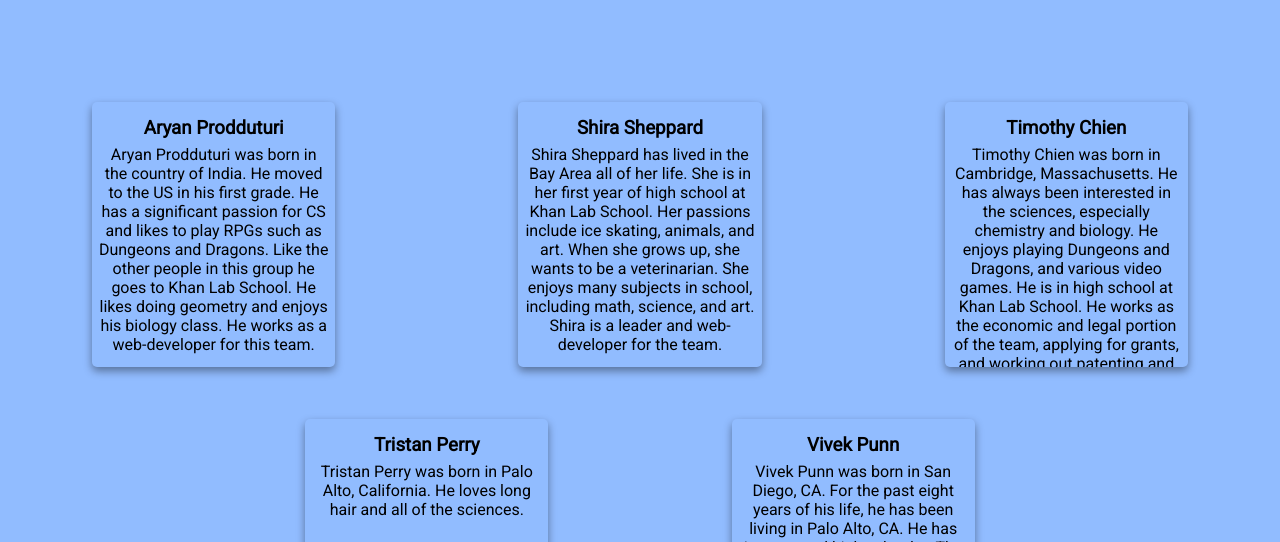
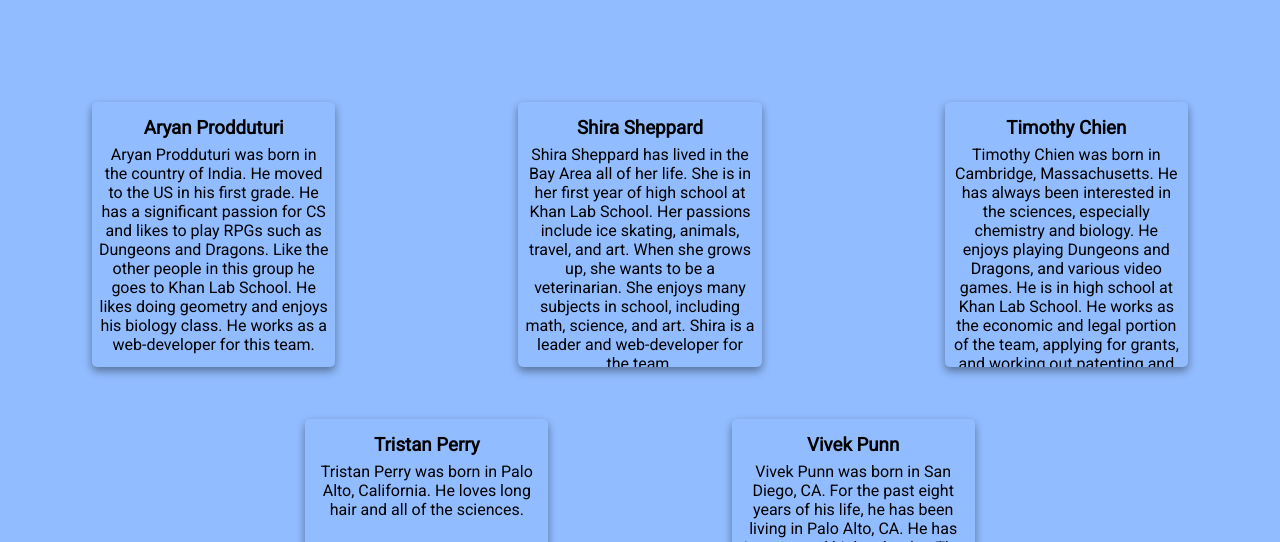
Before and after one commit to 1aryanpro/delphi, a plain HTML site: page about.html in a window 1280 px wide. Shown: the part 258-800 px from the top of the page. Drawn offline with Linux system fonts and the light colour scheme.

Commit message:
Update about.html

```diff
--- a/about.html
+++ b/about.html
@@ -30,7 +30,7 @@
       </div>
       <div class="card">
         <h3><strong>Shira Sheppard</strong></h3>
-        <p>Shira Sheppard has lived in the Bay Area all of her life. She is in her first year of high school at Khan Lab School. Her passions include ice skating, animals, and art. When she grows up, she wants to be a veterinarian. She enjoys many subjects in school, including math, science, and art. Shira is a leader and web-developer for the team.</p>
+        <p>Shira Sheppard has lived in the Bay Area all of her life. She is in her first year of high school at Khan Lab School. Her passions include ice skating, animals, travel, and art. When she grows up, she wants to be a veterinarian. She enjoys many subjects in school, including math, science, and art. Shira is a leader and web-developer for the team.</p>
       </div>
       <div class="card">
         <h3><strong>Timothy Chien</strong></h3>
```
